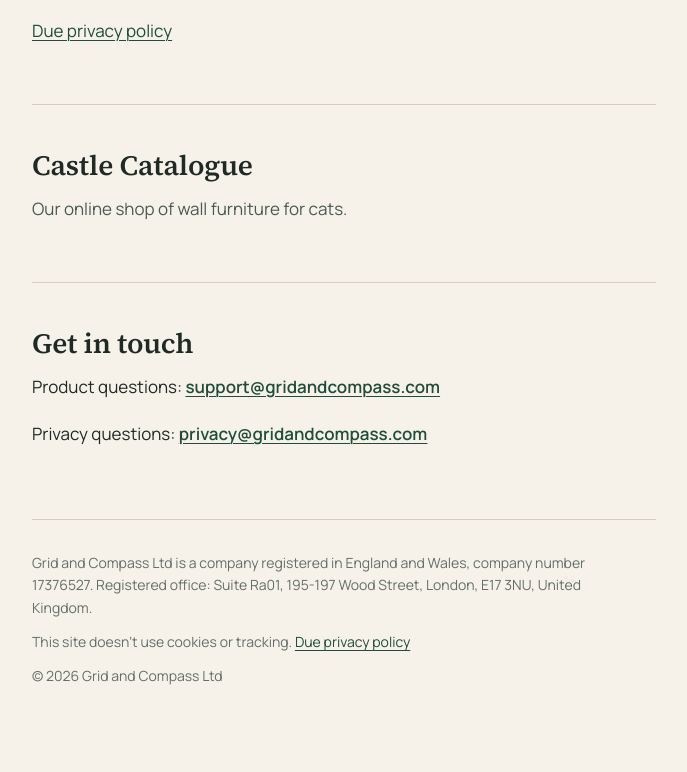
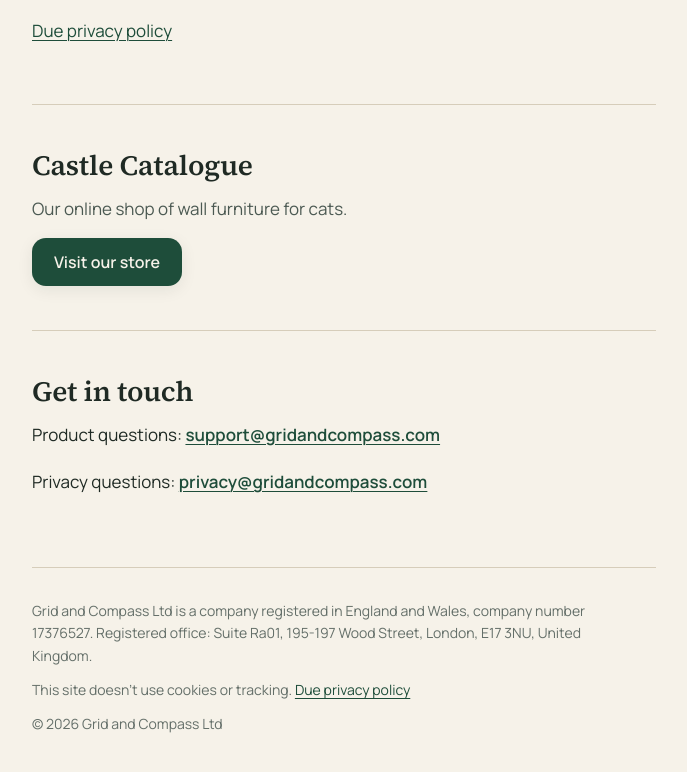
Before and after one commit to baiter11111/gridandcompass.com, a plain HTML site: page index.html in a window 1280 px wide. Shown: the part 1007-1779 px from the top of the page, without its empty margins (296-983 px from the left). Before the commit the page ends 1755 px from the top, so only its background shows below. Drawn offline with Linux system fonts and the light colour scheme.

Commit message:
Add the Castle Catalogue store link
Co-Authored-By: Claude Opus 5.5 <noreply@anthropic.com>
Claude-Session: https://claude.ai/code/session_0165qaXqiamNd4WwPnx7jJb9

```diff
--- a/index.html
+++ b/index.html
@@ -193,7 +193,7 @@ footer p { margin: 0 0 0.75rem; max-width: 38rem; }
     <section aria-labelledby="castle">
       <div class="head"><h2 id="castle">Castle Catalogue</h2></div>
       <p class="muted">Our online shop of wall furniture for cats.</p>
-      <!-- CASTLE_BUTTON: add <a class="button" href="STORE_URL">Visit our store</a> once the address is known -->
+      <a class="button" href="https://castlecatalogue.com/">Visit our store</a>
     </section>
 
     <section aria-labelledby="contact">
```
